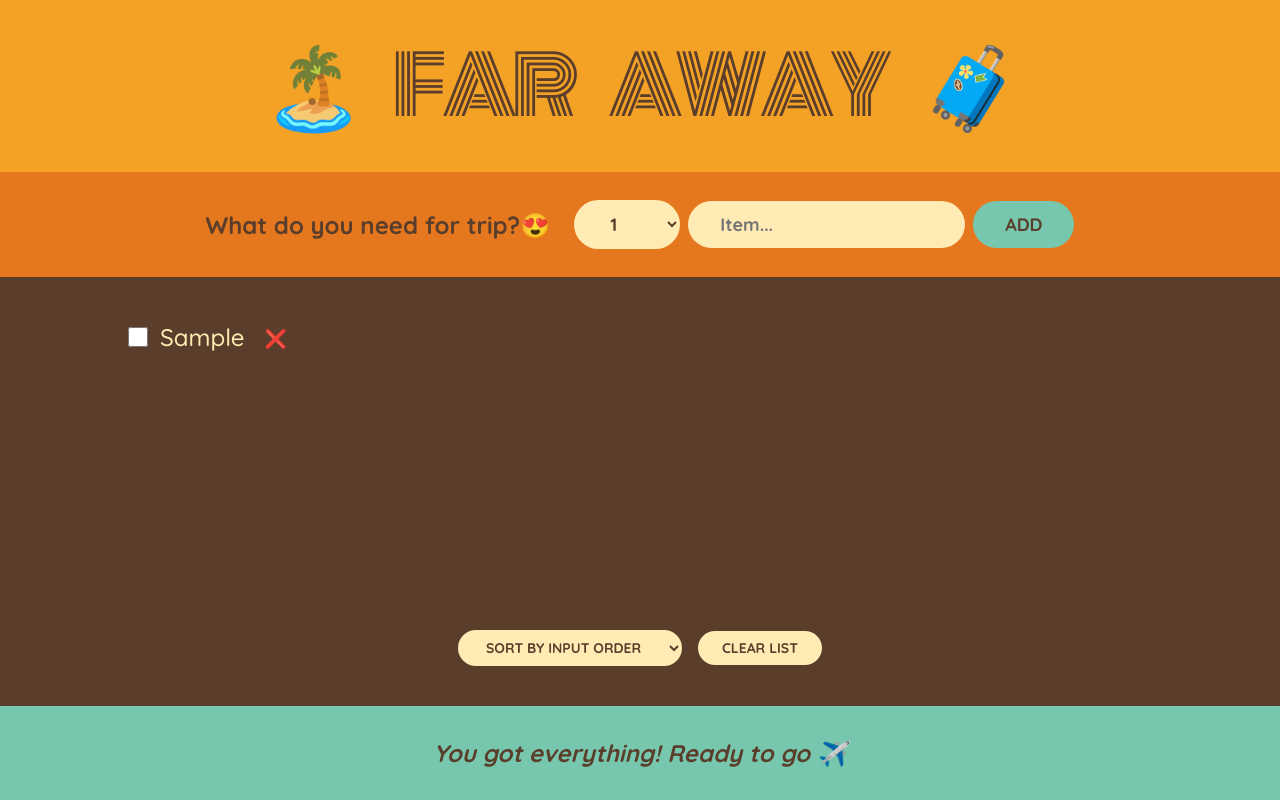
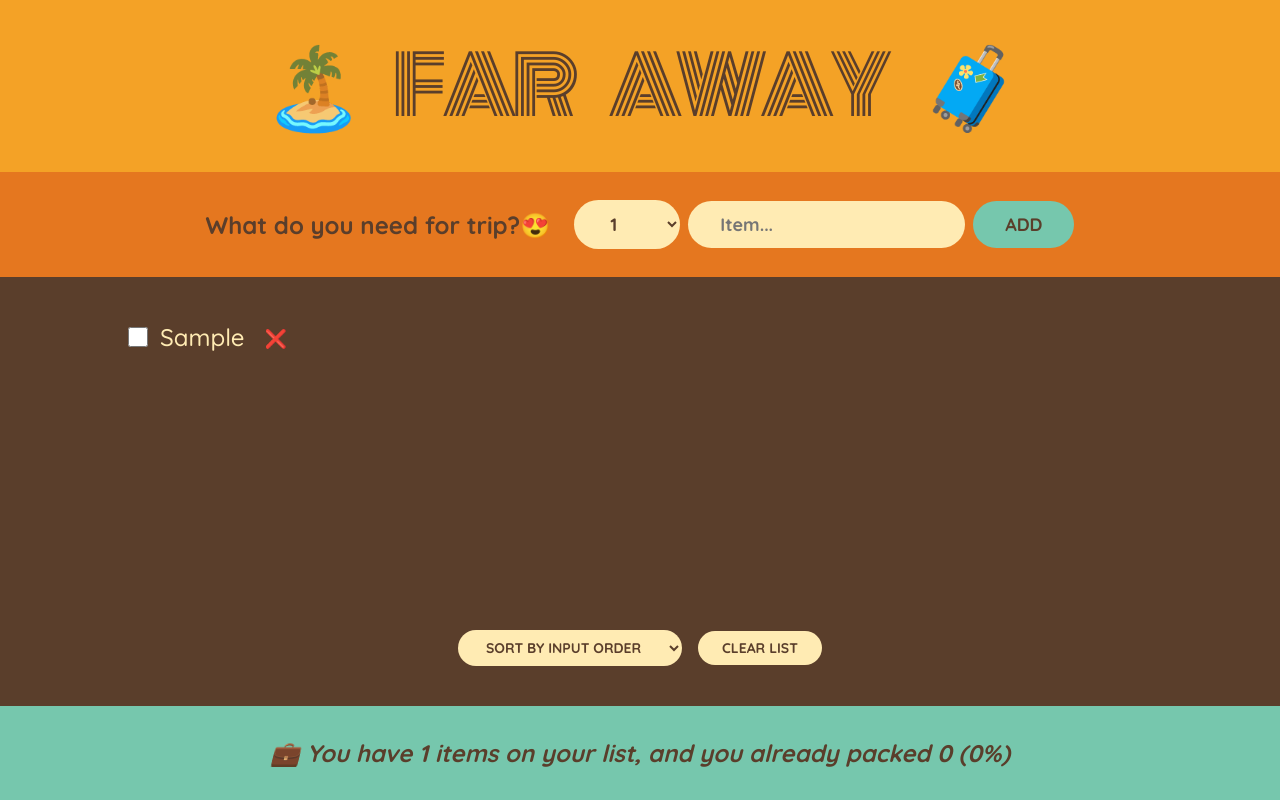
Before and after one commit to lexopez/travel-list_reactjs, a React (Create React App) app: page / in a window 1280 px wide. Both pictures are taken after typing "Sample" into the empty fields and a click on the button "ADD". Built offline with nearby package versions, Linux system fonts and the light colour scheme.

Commit message:
update app and stats component
pass items as prop to Stats component and calculate number of item and packed item and get the percentage of it

```diff
--- a/src/components/App.js
+++ b/src/components/App.js
@@ -37,7 +37,7 @@
         onDeleteItem={handleDeleteItem}
         onClearList={handleClearList}
       />
-      <Stats />
+      <Stats items={items} />
     </div>
   );
 }
--- a/src/components/Stats.js
+++ b/src/components/Stats.js
@@ -1,7 +1,21 @@
-function Stats() {
+function Stats({ items }) {
+  if (!items.length)
+    return (
+      <p className="stats">
+        <em>Start adding some items to your packing list🚀</em>
+      </p>
+    );
+
+  const numItems = items.length;
+  const numPacked = items.filter((item) => item.packed).length;
+  const percentage = Math.round((numPacked / numItems) * 100);
   return (
     <footer className="stats">
-      <em>You got everything! Ready to go ✈️</em>
+      <em>
+        {percentage === 100
+          ? "You got everything! Ready to go ✈️"
+          : ` 💼 You have ${numItems} items on your list, and you already packed ${numPacked} (${percentage}%)`}
+      </em>
     </footer>
   );
 }
```
